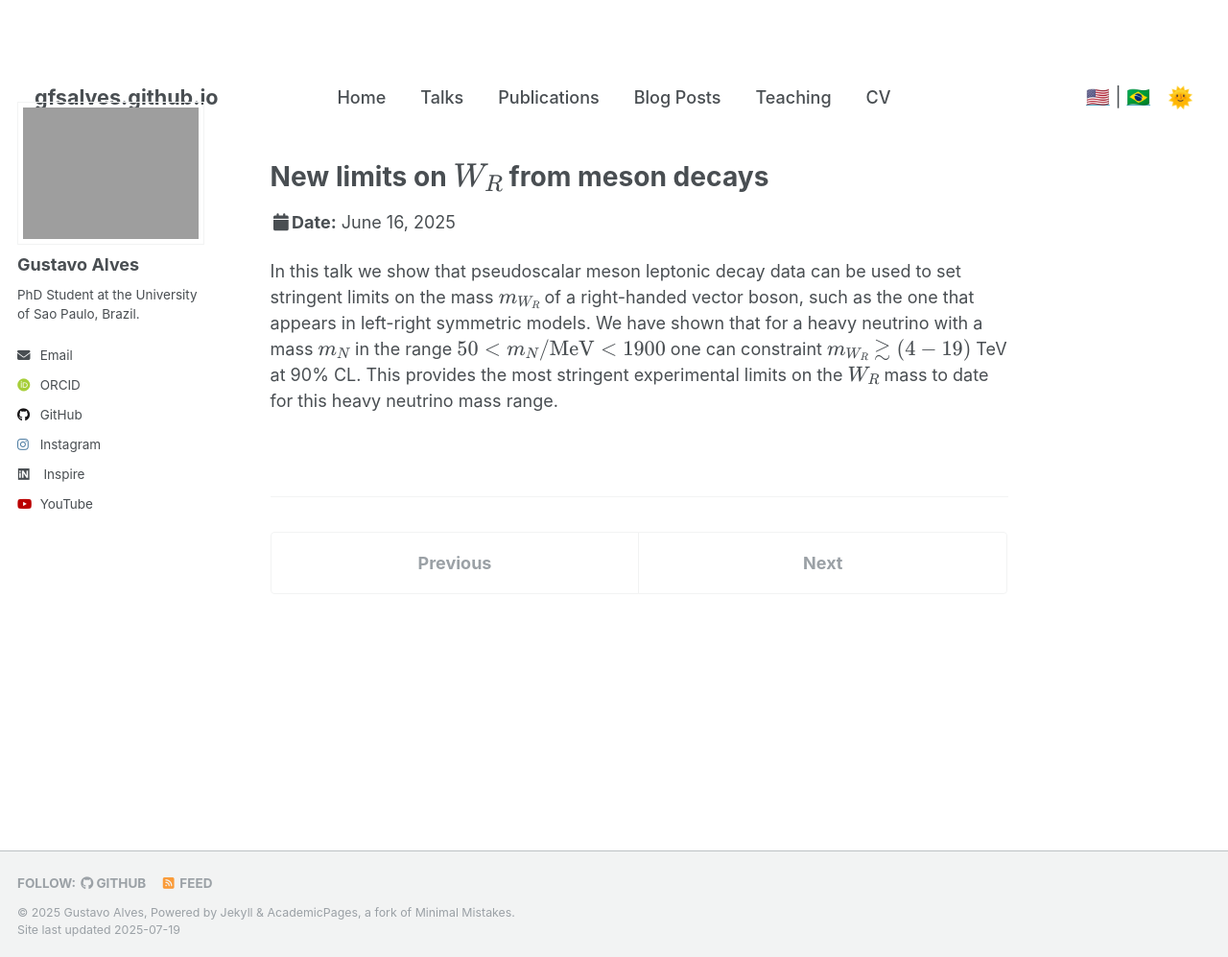
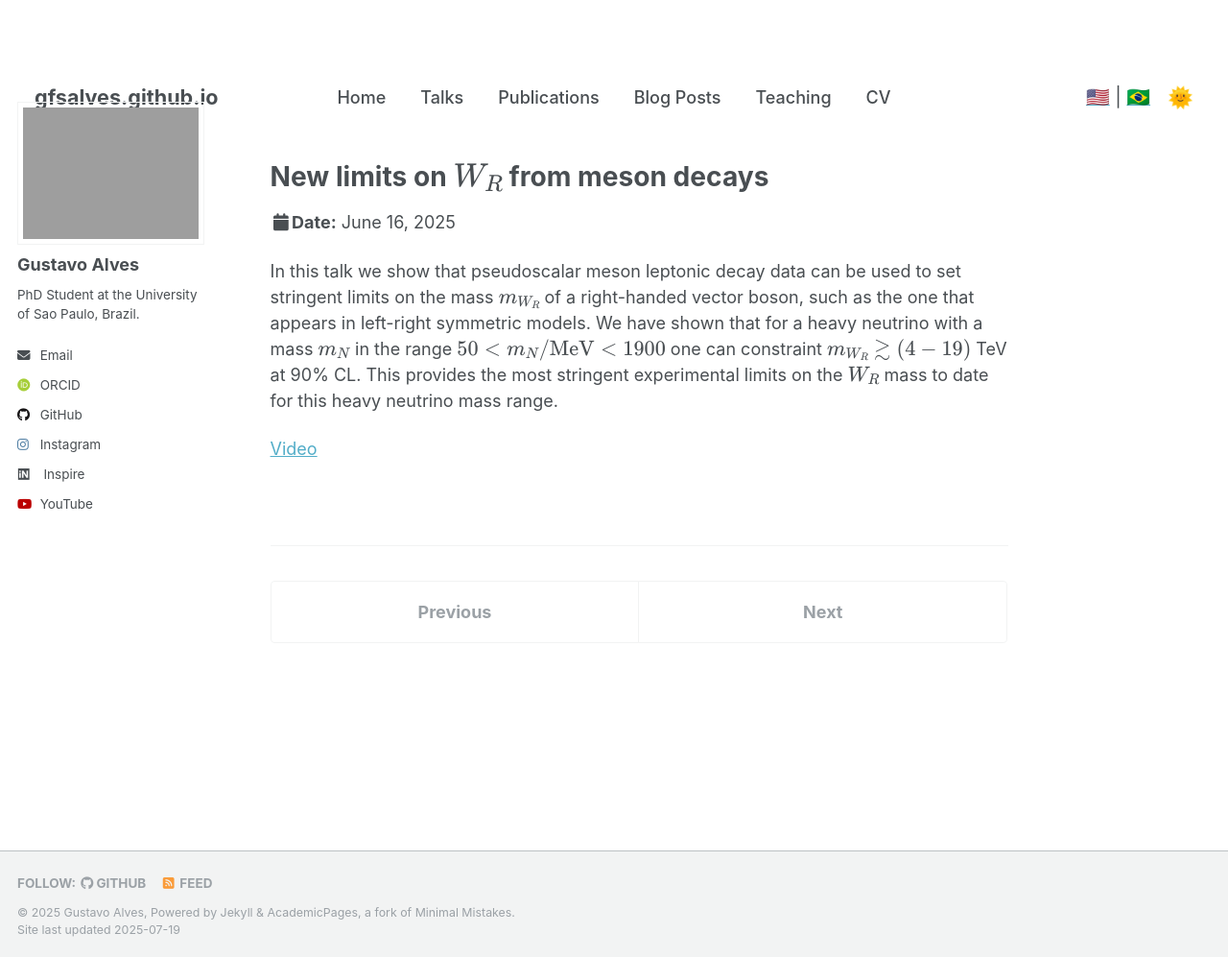
Before and after one commit to gfsalves/gfsalves.github.io, a Jekyll site: the page built from _talks/2025-06-16-WR-UNICAMP.md, in a window 1280 px wide and 997 px high. Shown: the whole window at 96% size. Built offline with Jekyll 4.4.1, drawn with Linux system fonts in a browser that asks for light colours; some web fonts are replaced; a script that is not in the unit is left out.

Commit message:
added videos to talks

```diff
--- a/_talks/2025-06-16-WR-UNICAMP.md
+++ b/_talks/2025-06-16-WR-UNICAMP.md
@@ -11,3 +11,5 @@ lang: en
 ---
 
 In this talk we show that  pseudoscalar meson leptonic decay data can be used to set stringent limits on the mass $$m_{W_R}$$ of a right-handed vector boson, such as the one that appears in left-right symmetric models. We have shown that for a heavy neutrino with a mass $$m_N$$ in the range $$50<m_N/{\rm MeV} <1900$$  one can constraint $$m_{W_R} \gtrsim (4-19)$$ TeV at 90% CL. This provides the most stringent experimental limits on the $$W_R$$ mass to date for this heavy neutrino mass range.
+
+[Video](https://www.youtube.com/watch?v=JM5uTKZasAk&pp=0gcJCcEJAYcqIYzv)
```
Also changed, not shown: _talks/2025-06-13-PBH-ICTP.md (+2 -0 lines).
